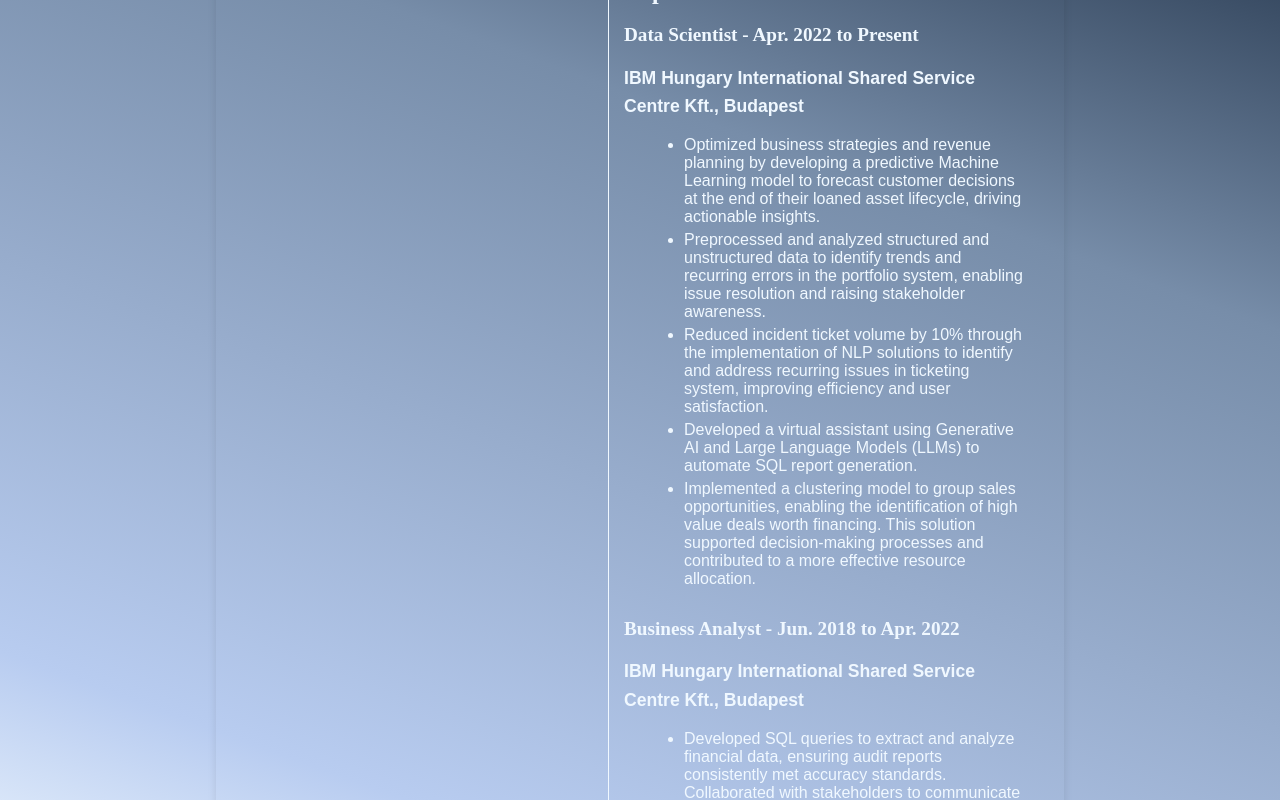
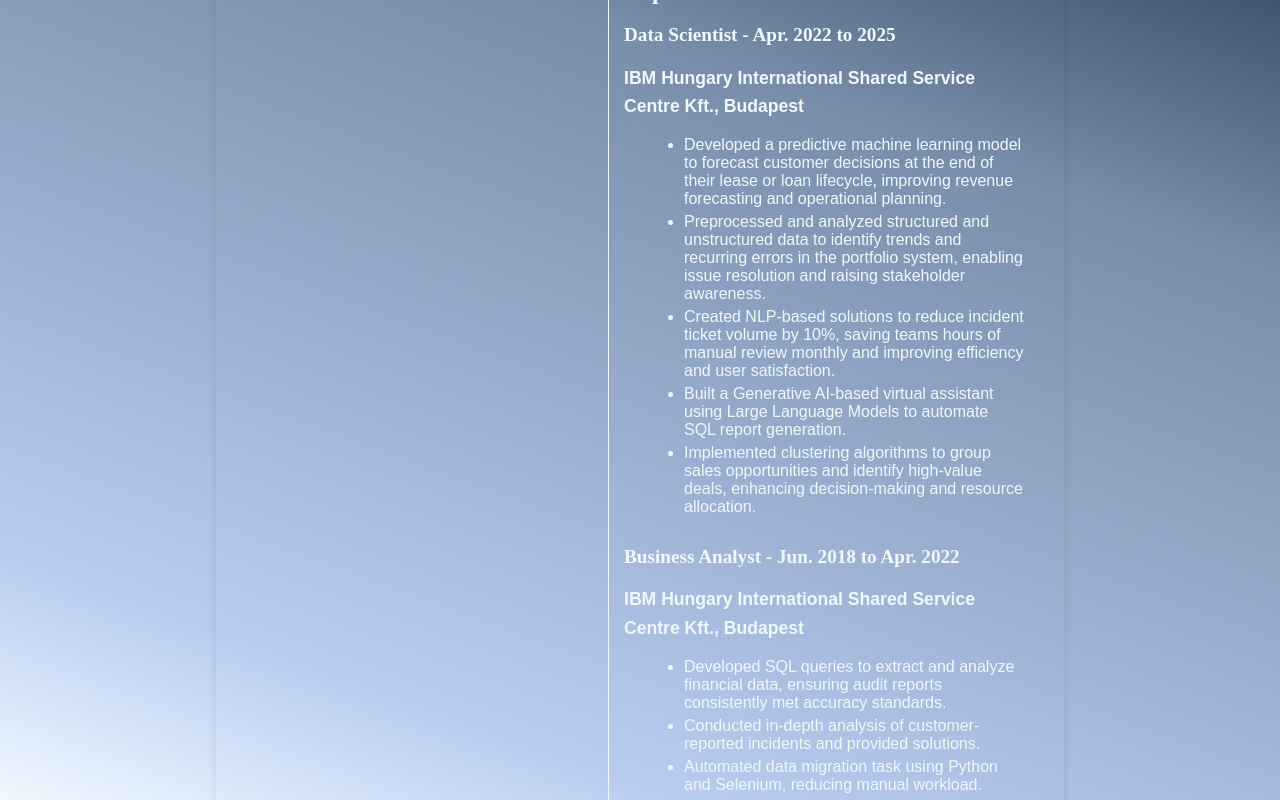
Before and after one commit to kovacs-roland2/portfolio_website, a React (Create React App) app: page /about in a window 1280 px wide. Shown: the part 980-1780 px from the top of the page. Built offline with nearby package versions, Linux system fonts and the light colour scheme.

Commit message:
update about

```diff
--- a/src/components/About.js
+++ b/src/components/About.js
@@ -38,23 +38,38 @@
           <div className="experience-section">
             <h2 className="tools-h2">Experience</h2>
             <div className="experience-item">
-                <h3>Data Scientist - Apr. 2022 to Present</h3>
+                <h3>Data Scientist - Apr. 2022 to 2025</h3>
                 <p>IBM Hungary International Shared Service Centre Kft., Budapest</p>
                 <ul>
                     <li>
-                      Optimized business strategies and revenue planning by developing a predictive Machine Learning model to forecast customer decisions at the end of their loaned asset lifecycle, driving actionable insights.
+                      Developed a predictive machine learning model
+                      to forecast customer decisions at the end of their
+                      lease or loan lifecycle, improving revenue
+                      forecasting and operational planning.
                     </li>
                     <li>
-                      Preprocessed and analyzed structured and unstructured data to identify trends and recurring errors in the portfolio system, enabling issue resolution and raising stakeholder awareness.
+                      Preprocessed and analyzed structured and
+                      unstructured data to identify trends and
+                      recurring errors in the portfolio system, enabling
+                      issue resolution and raising stakeholder
+                      awareness.
                     </li>
                     <li>
-                      Reduced incident ticket volume by 10% through the implementation of NLP solutions to identify and address recurring issues in ticketing system, improving efficiency and user satisfaction.
+                      Created NLP-based solutions to reduce incident
+                      ticket volume by 10%, saving teams hours of
+                      manual review monthly and improving efficiency
+                      and user satisfaction.
                     </li>
                     <li>
-                     Developed a virtual assistant using Generative AI and Large Language Models (LLMs) to automate SQL report generation.
+                      Built a Generative AI-based virtual assistant
+                      using Large Language Models to automate SQL
+                      report generation.
                     </li>
                     <li>
-                      Implemented a clustering model to group sales opportunities, enabling the identification of high value deals worth financing. This solution supported decision-making processes and contributed to a more effective resource allocation.
+                      Implemented clustering algorithms to group
+                      sales opportunities and identify high-value deals,
+                      enhancing decision-making and resource
+                      allocation.
                     </li>
                 </ul>
             </div>
@@ -63,13 +78,17 @@
                 <p>IBM Hungary International Shared Service Centre Kft., Budapest</p>
                 <ul>
                     <li>
-                      Developed SQL queries to extract and analyze financial data, ensuring audit reports consistently met accuracy standards. Collaborated with stakeholders to communicate technical insights clearly and effectively.
+                      Developed SQL queries to extract and analyze
+                      financial data, ensuring audit reports
+                      consistently met accuracy standards.
                     </li>
                     <li>
-                      Conducted in-depth analysis of customer-reported incidents and provided solutions.
+                      Conducted in-depth analysis of customer-
+                      reported incidents and provided solutions.
                     </li>
                     <li>
-                      Automated data migration processes using Python and Selenium, accelerating transitions and saving team resources.
+                      Automated data migration task using Python and
+                      Selenium, reducing manual workload.
                     </li>
                 </ul>
             </div>
```
